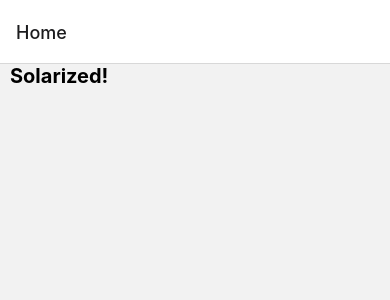
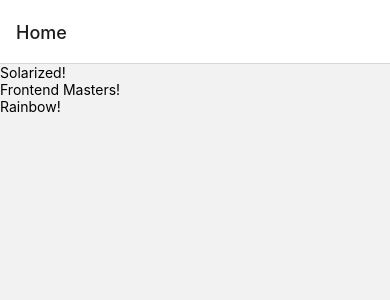
Before and after one commit to Shah-Jahan-Mukhtar/React_Native_series, a React Native app: screen /Home in a window 390 px wide. Shown: the top 300 px of the page. Built offline with nearby package versions, Linux system fonts and the light colour scheme.

Commit message:
Navigation route

```diff
--- a/App.js
+++ b/App.js
@@ -15,7 +15,10 @@ const  App=()=> {
     <NavigationContainer >
       <Stack.Navigator >
         <Stack.Screen name="Home" component={Home}/>
-        <Stack.Screen name="ColorPalette" component={ColorPalette}/>
+        <Stack.Screen name="ColorPalette" component={ColorPalette}
+        options={({ route }) => ({ title: route.params.paletteName })}
+
+        />
 
       </Stack.Navigator>
     </NavigationContainer>
--- a/screens/ColorPalette.js
+++ b/screens/ColorPalette.js
@@ -1,38 +1,21 @@
 import React  from "react";
-import { FlatList,StyleSheet ,Text} from "react-native";
+import { FlatList ,Text,StyleSheet} from "react-native";
 import Colors from "../components/colorBox";
 
 
 
-const COLORS = [
-  { colorName: 'Base03', hexCode: '#002b36' },
-  { colorName: 'Base02', hexCode: '#073642' },
-  { colorName: 'Base01', hexCode: '#586e75' },
-  { colorName: 'Base00', hexCode: '#657b83' },
-  { colorName: 'Base0', hexCode: '#839496' },
-  { colorName: 'Base1', hexCode: '#93a1a1' },
-  { colorName: 'Base2', hexCode: '#eee8d5' },
-  { colorName: 'Base3', hexCode: '#fdf6e3' },
-  { colorName: 'Yellow', hexCode: '#b58900' },
-  { colorName: 'Orange', hexCode: '#cb4b16' },
-  { colorName: 'Red', hexCode: '#dc322f' },
-  { colorName: 'Magenta', hexCode: '#d33682' },
-  { colorName: 'Violet', hexCode: '#6c71c4' },
-  { colorName: 'Blue', hexCode: '#268bd2' },
-  { colorName: 'Cyan', hexCode: '#2aa198' },
-  { colorName: 'Green', hexCode: '#859900' },
-];
 
-const ColorPalette=()=>{
+const ColorPalette=({route})=>{
+  const {colors,paletteName}=route.params;
     return(
 
       <FlatList
       style={styles.container}
-      data={COLORS}
+      data={colors}
       keyExtractor={(item)=>item.hexCode}
       renderItem={({item})=><Colors name={item.colorName} hexCode={item.hexCode}/> }
 
-      ListHeaderComponent={<Text style={styles.heading}>Solarized</Text>}
+      ListHeaderComponent={<Text style={styles.heading}>{paletteName}</Text>}
       />
 
     )
--- a/screens/Home.js
+++ b/screens/Home.js
@@ -1,16 +1,68 @@
 import React from 'react'
-import {View,Text,TouchableOpacity,StyleSheet} from 'react-native';
+import {View,Text,TouchableOpacity,StyleSheet,FlatList} from 'react-native';
+// import { TouchableOpacity } from 'react-native-gesture-handler';
+
+
+const SOLARIZED = [
+    { colorName: 'Base03', hexCode: '#002b36' },
+    { colorName: 'Base02', hexCode: '#073642' },
+    { colorName: 'Base01', hexCode: '#586e75' },
+    { colorName: 'Base00', hexCode: '#657b83' },
+    { colorName: 'Base0', hexCode: '#839496' },
+    { colorName: 'Base1', hexCode: '#93a1a1' },
+    { colorName: 'Base2', hexCode: '#eee8d5' },
+    { colorName: 'Base3', hexCode: '#fdf6e3' },
+    { colorName: 'Yellow', hexCode: '#b58900' },
+    { colorName: 'Orange', hexCode: '#cb4b16' },
+    { colorName: 'Red', hexCode: '#dc322f' },
+    { colorName: 'Magenta', hexCode: '#d33682' },
+    { colorName: 'Violet', hexCode: '#6c71c4' },
+    { colorName: 'Blue', hexCode: '#268bd2' },
+    { colorName: 'Cyan', hexCode: '#2aa198' },
+    { colorName: 'Green', hexCode: '#859900' },
+  ];
+
+  const COLOR_PALETTES = [
+    { paletteName: 'Solarized', colors: SOLARIZED },
+    { paletteName: 'Frontend Masters', colors: FRONTEND_MASTERS },
+    { paletteName: 'Rainbow', colors: RAINBOW },
+  ];
+
+  const RAINBOW = [
+    { colorName: 'Red', hexCode: '#FF0000' },
+    { colorName: 'Orange', hexCode: '#FF7F00' },
+    { colorName: 'Yellow', hexCode: '#FFFF00' },
+    { colorName: 'Green', hexCode: '#00FF00' },
+    { colorName: 'Violet', hexCode: '#8B00FF' },
+  ];
+
+  const FRONTEND_MASTERS = [
+    { colorName: 'Red', hexCode: '#c02d28' },
+    { colorName: 'Black', hexCode: '#3e3e3e' },
+    { colorName: 'Grey', hexCode: '#8a8a8a' },
+    { colorName: 'White', hexCode: '#ffffff' },
+    { colorName: 'Orange', hexCode: '#e66225' },
+  ];
 
 
 const Home=({navigation})=>{
     return(
-        <View>
-            <TouchableOpacity onPress={()=>{
-                navigation.navigate('ColorPalette')
-            }}>
-            <Text style={styles.text}>Solarized!</Text>
-            </TouchableOpacity>
-        </View>
+
+        <FlatList
+        data={COLOR_PALETTES}
+        keyExtractor={item=>item.paletteName}
+        renderItem={({item})=>(
+        <TouchableOpacity onPress={()=>{
+          navigation.navigate('ColorPalette',item)
+      }}>
+      <Text >{item.paletteName}!</Text>
+      </TouchableOpacity>
+        )}
+
+
+        />
+
+
     )
 };
 
```
